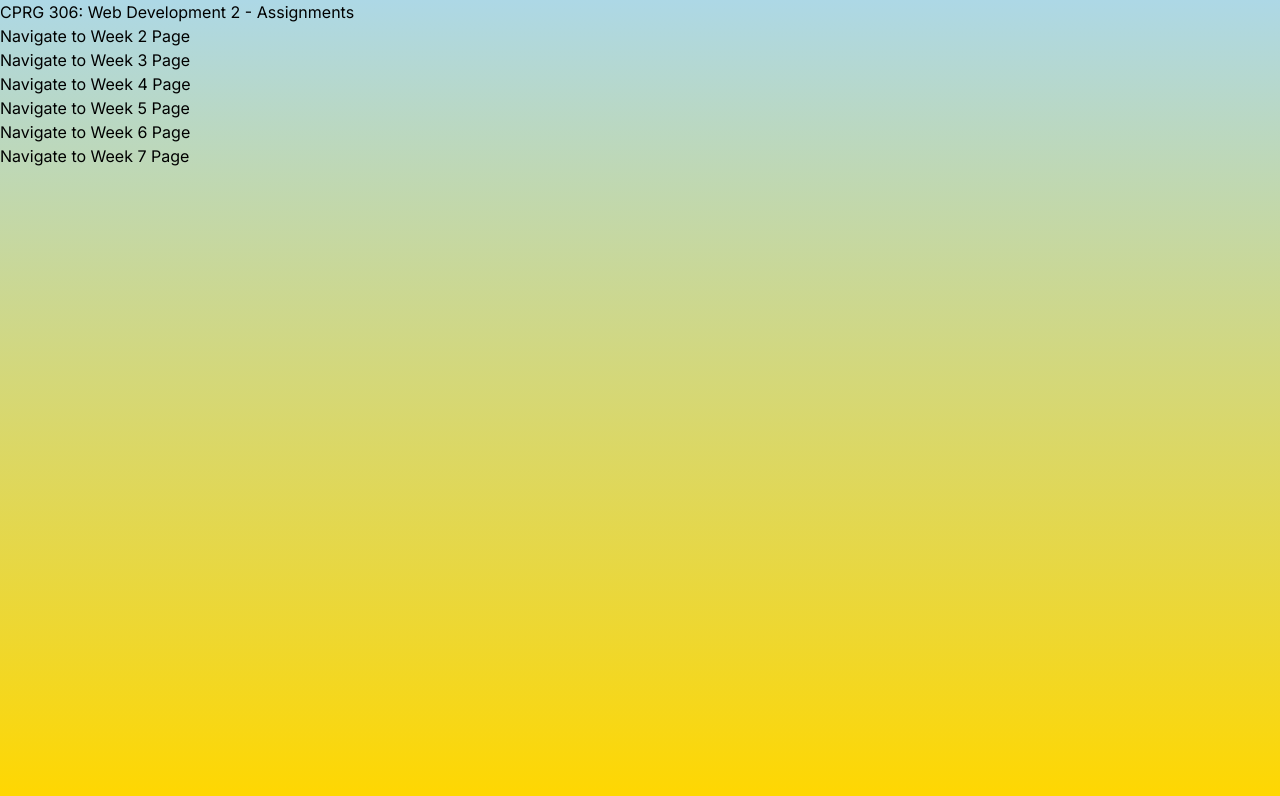
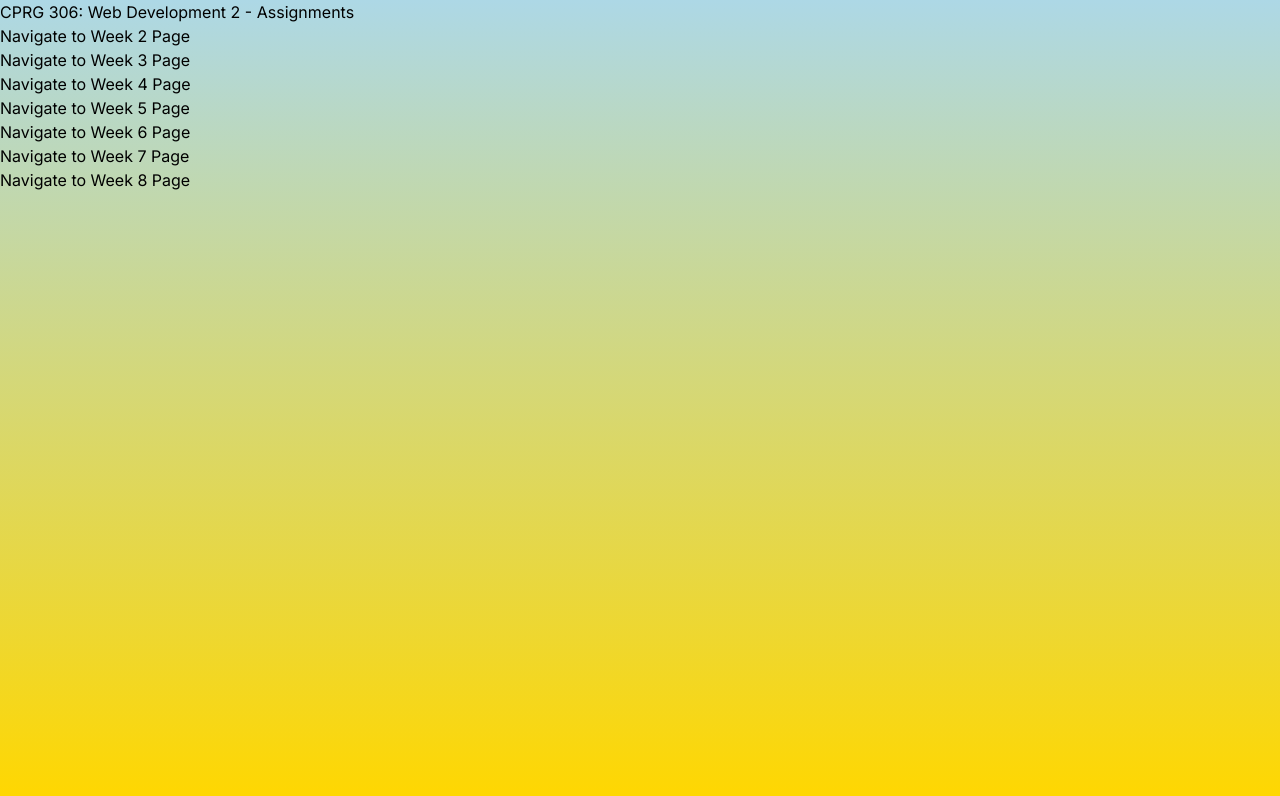
Before and after one commit to GDReadwin/cprg306-assignments, a Next.js app: page / in a window 1280 px wide. Shown: the top 796 px of the page. Built offline with nearby package versions, Linux system fonts and the light colour scheme.

Commit message:
Week 8 Update 2

```diff
--- a/app/page.js
+++ b/app/page.js
@@ -34,6 +34,11 @@ const HomePage = () => {
           <span>Navigate to Week 7 Page</span>
         </Link>
       </p>
+      <p>
+        <Link href="/week-8/">
+          <span>Navigate to Week 8 Page</span>
+        </Link>
+      </p>
     </div>
   );
 };
```
